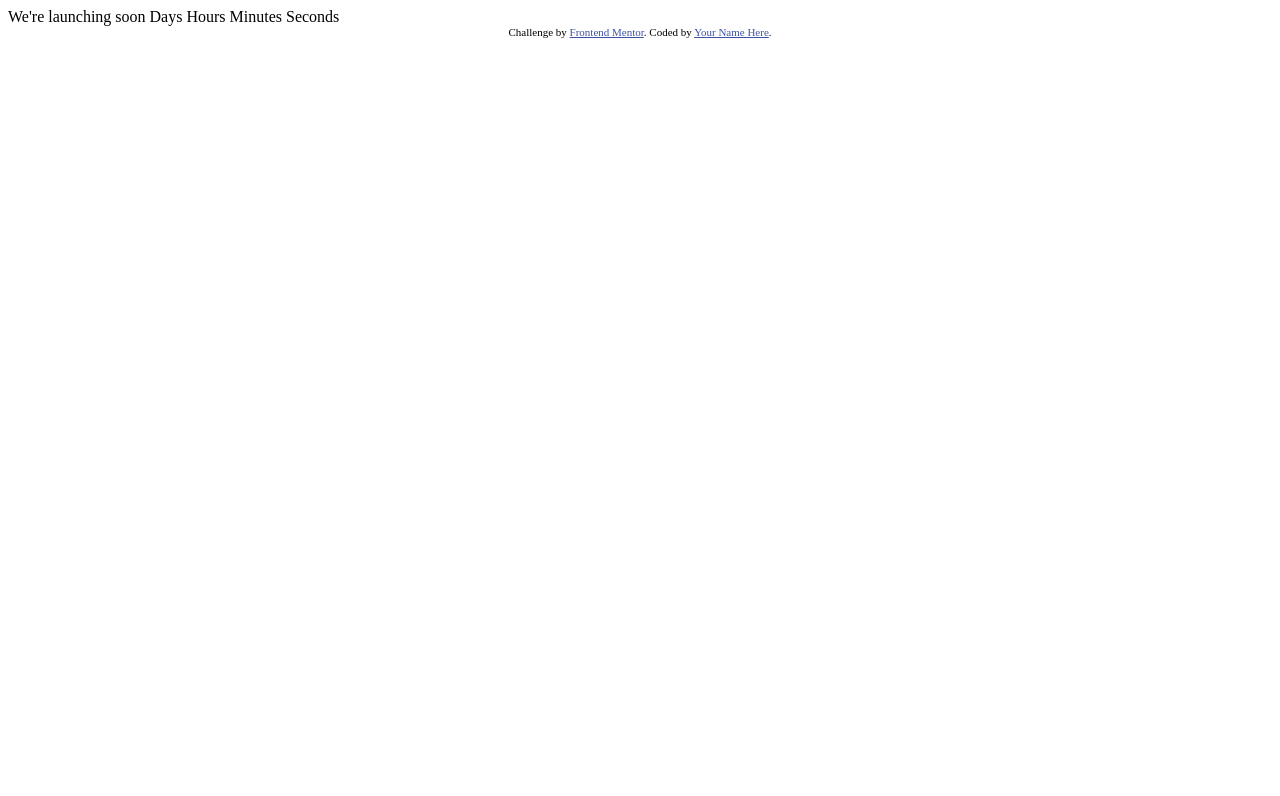
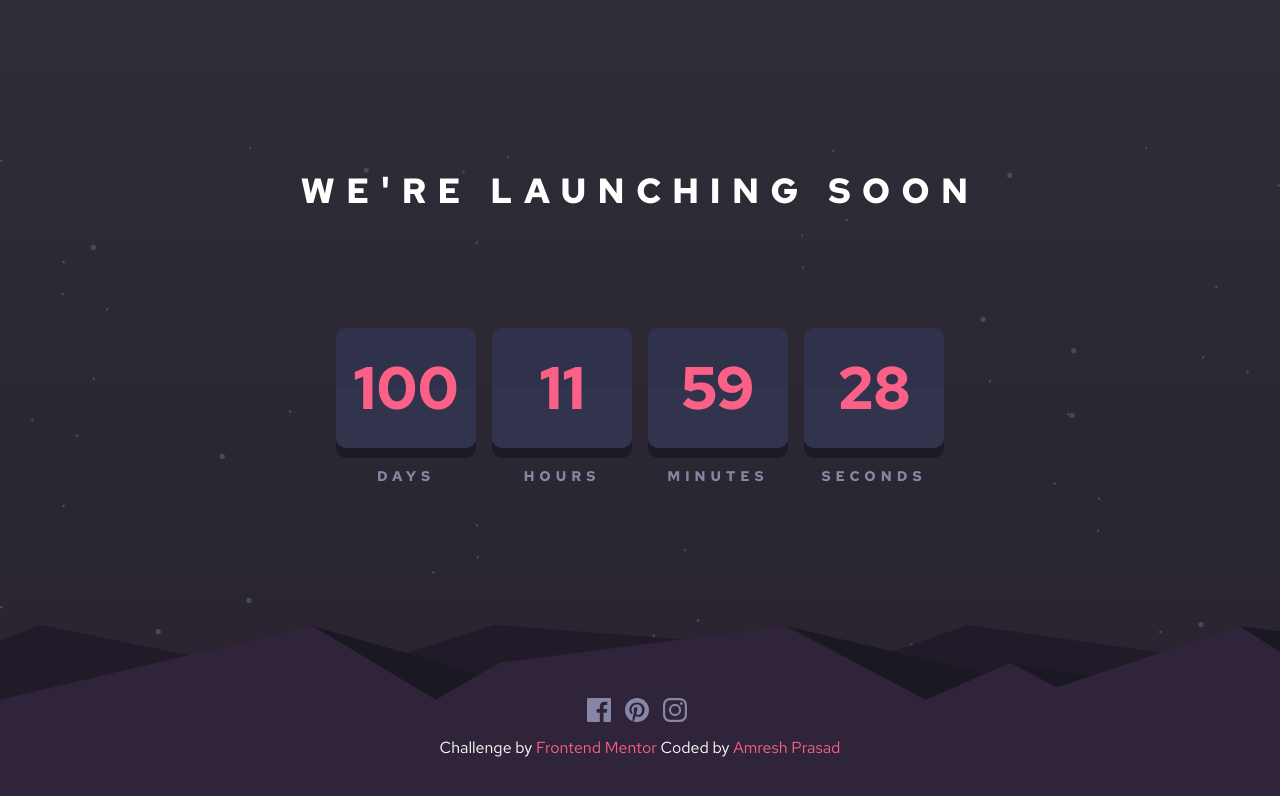
Before and after one commit to amresh04061999/launch-countdown-timer, a plain HTML site: page index.html in a window 1280 px wide. Drawn offline with nearby package versions, Linux system fonts and the light colour scheme.

Commit message:
feat:style complete

```diff
--- a/index.html
+++ b/index.html
@@ -1,31 +1,92 @@
 <!DOCTYPE html>
 <html lang="en">
+
 <head>
   <meta charset="UTF-8">
-  <meta name="viewport" content="width=device-width, initial-scale=1.0"> <!-- displays site properly based on user's device -->
+  <meta name="viewport" content="width=device-width, initial-scale=1.0">
+  <!-- displays site properly based on user's device -->
+  <link rel="icon" type="image/png" sizes="32x32" href="./images/favicon-32x32.png">
+  <title>Frontend Mentor | Launch countdown timer</title>
+  <!-- bootstrpe link -->
+  <link href="https://cdn.jsdelivr.net/npm/bootstrap@5.3.1/dist/css/bootstrap.min.css" rel="stylesheet"
+    integrity="sha384-4bw+/aepP/YC94hEpVNVgiZdgIC5+VKNBQNGCHeKRQN+PtmoHDEXuppvnDJzQIu9" crossorigin="anonymous">
+  <link
+    href="https://fonts.googleapis.com/css2?family=Red+Hat+Text:ital,wght@0,300;0,400;0,700;1,300;1,400;1,500;1,700&display=swap"
+    rel="stylesheet">
+  <link rel="stylesheet" href="style.css">
+</head>
 
-  <link rel="icon" type="image/png" sizes="32x32" href="./images/favicon-32x32.png">
+<body>
+  <!-- Main  wrapper  -->
+  <div class="h-100 w-100 d-flex flex-column p-2 ">
+    <div class="d-flex flex-column flex-grow-1 align-items-center justify-content-center">
+      <!-- Main heading  -->
+      <h4 class=" text-heading text-center ">WE'RE LAUNCHING SOON</h4>
+      <div class="d-flex mb-4 p-2 ">
+        <!-- days -->
+        <div class="d-flex flex-column align-items-center  ">
+          <div class="show-time-box d-flex justify-content-center align-items-center ">
+            <div class="upper-side"></div>
+            <div class="timer-data" id="days">00</div>
+          </div>
+          <span class="show-time-text">DAYS</span>
+        </div>
+        <!--End days -->
+        <!-- houre -->
+        <div class="d-flex flex-column align-items-center ">
+          <div class="show-time-box d-flex justify-content-center align-items-center ">
+            <div class="upper-side "></div>
+            <div class="timer-data" id="hours">00</div>
+          </div>
+          <span class="show-time-text">HOURS</span>
+        </div>
+        <!--End  houre -->
+        <!-- mintues -->
+        <div class="d-flex flex-column align-items-center ">
+          <div class="show-time-box d-flex justify-content-center align-items-center ">
+            <div class="upper-side "></div>
+            <div class="timer-data" id="mintues">00</div>
+          </div>
+          <span class="show-time-text">MINUTES</span>
+        </div>
+        <!--End mintues -->
+        <!-- seconds -->
+        <div class="d-flex flex-column align-items-center ">
+          <div class="show-time-box d-flex justify-content-center align-items-center ">
+            <div class="upper-side "></div>
+            <div class="timer-data" id="seconds">00</div>
+          </div>
+          <span class="show-time-text">SECONDS</span>
+        </div>
+        <!-- End seconds -->
+      </div>
 
-  <title>Frontend Mentor | Launch countdown timer</title>
+    </div>
+    <!-- footer -->
+    <footer class="footer m-3">
+      <div class=" d-flex justify-content-center align-items-center">
+        <svg xmlns="http://www.w3.org/2000/svg" width="30" height="30" class="me-2">
+          <path fill="#8687a6"
+            d="M22.675 0H1.325C.593 0 0 .593 0 1.325v21.351C0 23.407.593 24 1.325 24H12.82v-9.294H9.692v-3.622h3.128V8.413c0-3.1 1.893-4.788 4.659-4.788 1.325 0 2.463.099 2.795.143v3.24l-1.918.001c-1.504 0-1.795.715-1.795 1.763v2.313h3.587l-.467 3.622h-3.12V24h6.116c.73 0 1.323-.593 1.323-1.325V1.325C24 .593 23.407 0 22.675 0z" />
+        </svg>
+        <svg xmlns="http://www.w3.org/2000/svg" width="30" height="30" class="me-2">
+          <path fill="#8687a6"
+            d="M12 0C5.373 0 0 5.372 0 12c0 5.084 3.163 9.426 7.627 11.174-.105-.949-.2-2.405.042-3.441.218-.937 1.407-5.965 1.407-5.965s-.359-.719-.359-1.782c0-1.668.967-2.914 2.171-2.914 1.023 0 1.518.769 1.518 1.69 0 1.029-.655 2.568-.994 3.995-.283 1.194.599 2.169 1.777 2.169 2.133 0 3.772-2.249 3.772-5.495 0-2.873-2.064-4.882-5.012-4.882-3.414 0-5.418 2.561-5.418 5.207 0 1.031.397 2.138.893 2.738a.36.36 0 01.083.345l-.333 1.36c-.053.22-.174.267-.402.161-1.499-.698-2.436-2.889-2.436-4.649 0-3.785 2.75-7.262 7.929-7.262 4.163 0 7.398 2.967 7.398 6.931 0 4.136-2.607 7.464-6.227 7.464-1.216 0-2.359-.631-2.75-1.378l-.748 2.853c-.271 1.043-1.002 2.35-1.492 3.146C9.57 23.812 10.763 24 12 24c6.627 0 12-5.373 12-12 0-6.628-5.373-12-12-12z" />
+        </svg>
+        <svg xmlns="http://www.w3.org/2000/svg" width="30" height="30">
+          <path fill="#8687a6"
+            d="M12 2.163c3.204 0 3.584.012 4.85.07 3.252.148 4.771 1.691 4.919 4.919.058 1.265.069 1.645.069 4.849 0 3.205-.012 3.584-.069 4.849-.149 3.225-1.664 4.771-4.919 4.919-1.266.058-1.644.07-4.85.07-3.204 0-3.584-.012-4.849-.07-3.26-.149-4.771-1.699-4.919-4.92-.058-1.265-.07-1.644-.07-4.849 0-3.204.013-3.583.07-4.849.149-3.227 1.664-4.771 4.919-4.919 1.266-.057 1.645-.069 4.849-.069zM12 0C8.741 0 8.333.014 7.053.072 2.695.272.273 2.69.073 7.052.014 8.333 0 8.741 0 12c0 3.259.014 3.668.072 4.948.2 4.358 2.618 6.78 6.98 6.98C8.333 23.986 8.741 24 12 24c3.259 0 3.668-.014 4.948-.072 4.354-.2 6.782-2.618 6.979-6.98.059-1.28.073-1.689.073-4.948 0-3.259-.014-3.667-.072-4.947-.196-4.354-2.617-6.78-6.979-6.98C15.668.014 15.259 0 12 0zm0 5.838a6.162 6.162 0 100 12.324 6.162 6.162 0 000-12.324zM12 16a4 4 0 110-8 4 4 0 010 8zm6.406-11.845a1.44 1.44 0 100 2.881 1.44 1.44 0 000-2.881z" />
+        </svg>
+      </div>
+      <div class="mt-2 text-center text-white">
+        <span> Challenge by</span>
+        <span class="main-text-color">Frontend Mentor</span> Coded by
+        <span class="main-text-color">Amresh Prasad</span>
+      </div>
+    </footer>
+    <!--End  footer -->
+  </div>
+  <script src="javascript.js"></script>
+</body>
 
-  <!-- Feel free to remove these styles or customise in your own stylesheet 👍 -->
-  <style>
-    .attribution { font-size: 11px; text-align: center; }
-    .attribution a { color: hsl(228, 45%, 44%); }
-  </style>
-</head>
-<body>
-
-  We're launching soon
-
-  Days
-  Hours
-  Minutes
-  Seconds
-
-  <div class="attribution">
-    Challenge by <a href="https://www.frontendmentor.io?ref=challenge" target="_blank">Frontend Mentor</a>.
-    Coded by <a href="#">Your Name Here</a>.
-  </div>
-</body>
 </html>
--- /dev/null
+++ b/javascript.js
@@ -0,0 +1,52 @@
+// Set the target date (December 31, 2023)
+const dataShowDate = new Date("2023-12-31T00:00:00").getTime();
+updateCountdown();
+
+// Update the countdown every second
+const countdown = setInterval(updateCountdown, 1000);
+
+// Function to update the countdown and trigger animation
+function updateCountdown() {
+    const currentDate = new Date().getTime();
+    const timeLeft = dataShowDate - currentDate;
+
+    if (timeLeft <= 0) {
+        // Countdown has reached its end
+
+    } else {
+        // Calculate days, hours, minutes, and seconds
+        const days = Math.floor(timeLeft / (1000 * 60 * 60 * 24));
+        const hours = Math.floor((timeLeft % (1000 * 60 * 60 * 24)) / (1000 * 60 * 60));
+        const minutes = Math.floor((timeLeft % (1000 * 60 * 60)) / (1000 * 60));
+        const seconds = Math.floor((timeLeft % (1000 * 60)) / 1000);
+
+        // Display the countdown and trigger the flip animation
+        updateTimerElement("days", days);
+        updateTimerElement("hours", hours);
+        updateTimerElement("mintues", minutes);
+        updateTimerElement("seconds", seconds);
+    }
+}
+
+// Function to update a timer element and trigger the flip animation
+function updateTimerElement(id, newValue) {
+    const timerElement = document.getElementById(id);
+    const upperSideElement = timerElement.previousElementSibling; // Get the .upper-side element
+
+    // Check if the time has changed to trigger the animation
+    if (timerElement.innerHTML !== newValue.toString()) {
+
+        // Remove animation class
+        timerElement.classList.remove("animate");
+        // console.log(upperSideElement);
+        upperSideElement.classList.remove('timer-flip');
+
+        // Set the new value after a small delay to allow the animation to reset
+        setTimeout(() => {
+            timerElement.innerHTML = newValue;
+            timerElement.classList.add("animate");
+            upperSideElement.classList.add('timer-flip');
+        }, 100);
+
+    }
+}
--- /dev/null
+++ b/style.css
@@ -0,0 +1,230 @@
+* {
+    margin: 0px;
+    padding: 0px;
+    box-sizing: border-box;
+}
+
+html,
+body {
+    height: 100%;
+    width: 100%;
+    overflow: hidden;
+    font-family: "Red Hat Text", sans-serif;
+    background: linear-gradient(hsla(240, 15%, 14%, 0.734), hsla(268, 18%, 14%, 0.846));
+    position: relative;
+}
+
+/* body before */
+body::before {
+    content: "";
+    background: url("./../../images/bg-stars.svg");
+    background-repeat: no-repeat;
+    background-size: contain;
+    background-position: center;
+    position: absolute;
+    top: 0;
+    left: 0;
+    right: 0;
+    bottom: 0;
+}
+
+/* body after */
+body::after {
+    content: "";
+    background: url("./../../images/pattern-hills.svg");
+    background-repeat: no-repeat;
+    background-position: bottom;
+    background-size: contain;
+    position: absolute;
+    height: 100%;
+    width: 100%;
+    top: 0;
+    left: 0;
+    right: 0;
+    bottom: 0;
+}
+
+/* heading */
+.text-heading {
+    margin-bottom: 100px;
+    font-size: 35px;
+    letter-spacing: 11px;
+    color: hsl(0, 0%, 100%);
+    font-weight: 600;
+}
+
+.show-time-box {
+    position: relative;
+    height: 120px;
+    width: 140px;
+    margin: 8px;
+    background-color: hsla(236, 21%, 26%, 0.923);
+    border-radius: 10px;
+    overflow: hidden;
+    box-shadow: 0px 10px 0px 0px hsla(235, 18%, 12%, 0.893);
+}
+
+.show-time-box .upper-side {
+    position: absolute;
+    top: 0;
+    height: 50%;
+    width: 100%;
+    background-color: hsl(237.39, 20.72%, 21.76%);
+    opacity: 0.3;
+}
+
+/* .show-time-box::before {
+    content: "";
+    position: absolute;
+    left: -5px;
+    top: 50%;
+    height: 20px;
+    width: 20px;
+    background-color: hsl(229.09, 18.03%, 11.96%);
+    transform: translateY(-50%);
+    border-radius: 50%;
+    z-index: 1;
+}
+
+.show-time-box::after {
+    content: "";
+    position: absolute;
+    right: -10px;
+    top: 50%;
+    height: 20px;
+    width: 20px;
+    background-color: hsl(229.09, 18.03%, 11.96%);
+    transform: translateY(-50%);
+    border-radius: 50%;
+} */
+
+.show-time-box .timer-data {
+    font-size: 60px;
+    color: hsl(345, 95%, 68%);
+    font-weight: 700;
+    z-index: 3;
+}
+
+.show-time-text {
+    font-size: 14px;
+    margin-top: 10px;
+    font-weight: 700;
+    color: hsl(242.07, 13.49%, 57.84%);
+    letter-spacing: 5px;
+}
+
+.footer {
+    height: 10%;
+    z-index: 10;
+}
+
+.main-text-color {
+    color: hsl(345, 95%, 68%);
+}
+
+/* Add flip animation styles */
+@keyframes flip {
+    0% {
+        transform: rotateX(0deg);
+    }
+
+    50% {
+        transform: rotateX(90deg);
+    }
+
+    100% {
+        transform: rotateX(0deg);
+    }
+}
+
+.animate {
+    animation: flip 1s ease-in-out;
+}
+
+@keyframes entry {
+    0% {
+        height: 0px;
+        opacity: 1;
+    }
+
+    100% {
+        height: 100%;
+        opacity: 0.5;
+    }
+}
+
+.timer-flip {
+    animation: entry 1s ease-in-out;
+}
+
+@media (max-width: 768px) {
+    .show-time-box {
+        height: 100px;
+        width: 120px;
+    }
+
+    .show-time-box .timer-data {
+        font-size: 40px;
+    }
+}
+
+@media (max-width: 576px) {
+    .show-time-box {
+        height: 80px;
+        width: 90px;
+    }
+
+    .show-time-box .timer-data {
+        font-size: 35px;
+    }
+
+    .show-time-text {
+        font-size: 12px;
+        padding-top: 5px;
+        font-weight: 700;
+        color: hsl(242.07, 13.49%, 57.84%);
+        letter-spacing: 4px;
+    }
+}
+
+@media (max-width: 375px) {
+    .show-time-box {
+        height: 60px;
+        width: 65px;
+    }
+
+    .show-time-box::before {
+        height: 15px;
+        width: 15px;
+    }
+
+    .show-time-box::after {
+        height: 15px;
+        width: 15px;
+    }
+
+    .show-time-box .timer-data {
+        font-size: 23px;
+    }
+
+    .show-time-text {
+        font-size: 8px;
+        letter-spacing: 3px;
+    }
+}
+
+@media (max-width: 320px) {
+    .show-time-box {
+        height: 55px;
+        width: 55px;
+    }
+
+    .show-time-box .timer-data {
+        font-size: 21px;
+    }
+
+    .show-time-text {
+        font-size: 6px;
+        letter-spacing: 2px;
+    }
+}
```
